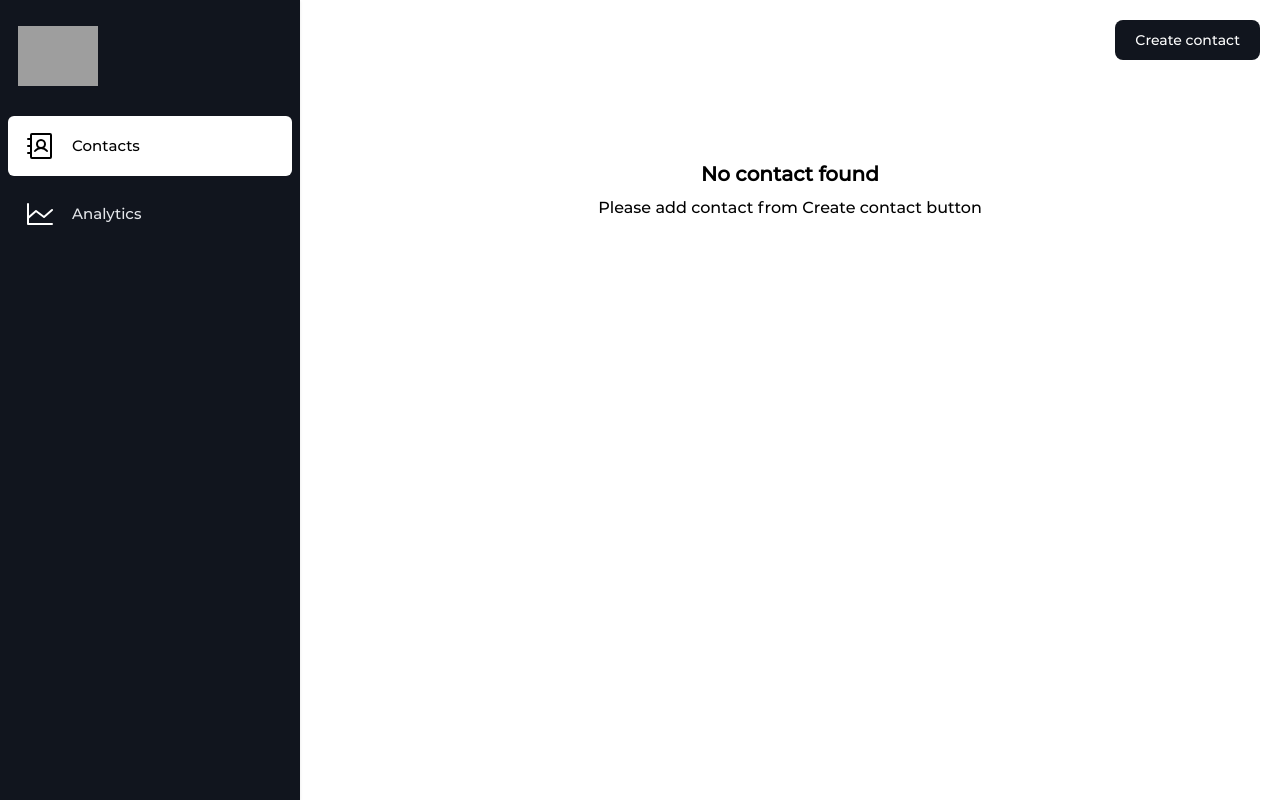
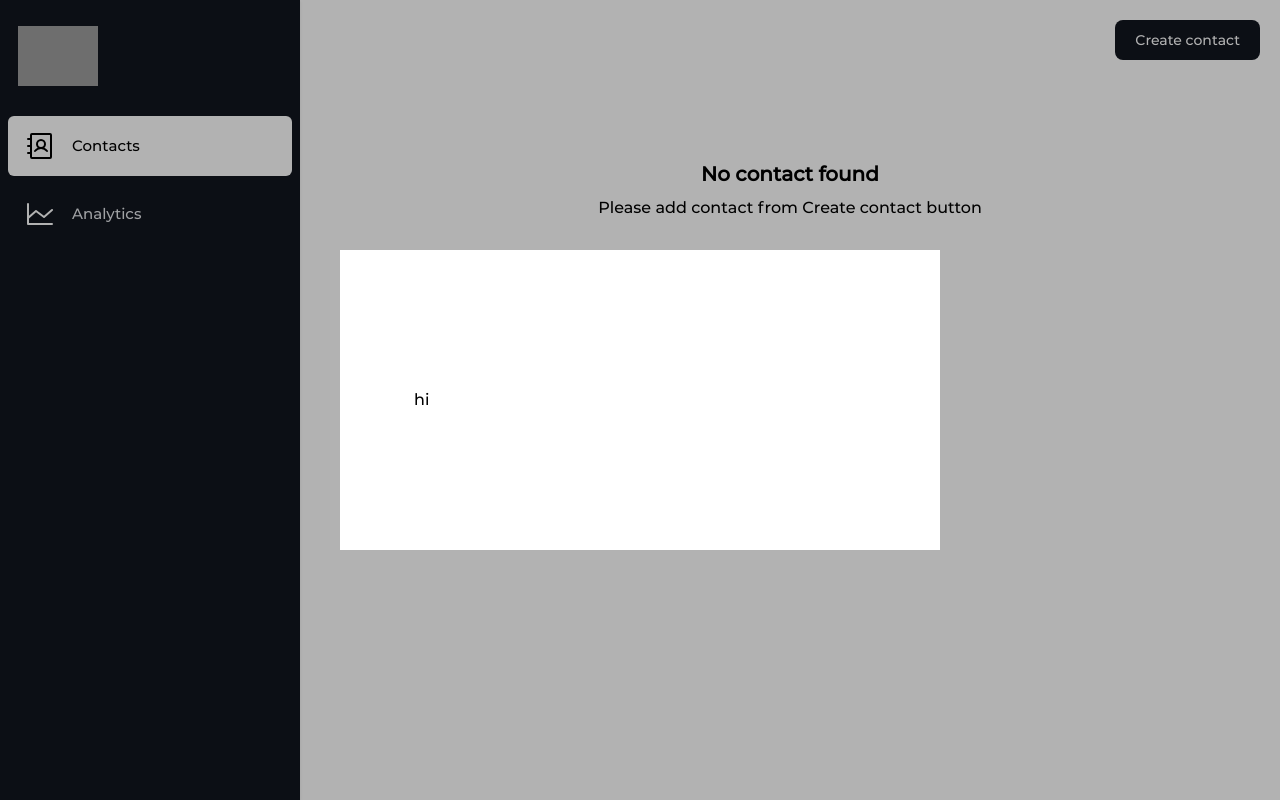
Before and after one commit to RonithPR16/taiyo-assignment, a React (Create React App) app: page / in a window 1280 px wide. Both pictures are taken after a click on the button "Create contact". Built offline with nearby package versions, Linux system fonts and the light colour scheme; grey boxes are pictures that could not be loaded.

Commit message:
Added custom modal

```diff
--- a/public/index.html
+++ b/public/index.html
@@ -29,6 +29,7 @@
   <body>
     <noscript>You need to enable JavaScript to run this app.</noscript>
     <div id="root"></div>
+    <div id="portal" ></div>
     <!--
       This HTML file is a template.
       If you open it directly in the browser, you will see an empty page.
--- /dev/null
+++ b/src/components/CustomModal.tsx
@@ -0,0 +1,81 @@
+import React, { useEffect, useState } from "react";
+import ReactDom from "react-dom";
+
+const CustomModal = ({
+    visible,
+    setVisible,
+    children,
+    blockClosing = false,
+}: {
+    visible: boolean;
+    setVisible: (value: boolean) => void;
+    children: React.ReactNode;
+    blockClosing?: boolean;
+}) => {
+    const [domReady, setDomReady] = useState(false);
+
+    useEffect(() => {
+        setDomReady(true);
+    }, []);
+
+    useEffect(() => {
+        if (!visible) return;
+        const keyDown = (event: KeyboardEvent) => {
+            if (event.key === "Escape" && !blockClosing) {
+                setVisible(false);
+            }
+        };
+        document.addEventListener("keydown", keyDown);
+        return () => {
+            document.removeEventListener("keydown", keyDown);
+        };
+    }, [visible, blockClosing]);
+
+    useEffect(() => {
+        if (visible) {
+            document.body.style.position = "fixed";
+            document.body.style.top = "0px";
+            document.body.style.width = "100%";
+        } else {
+            const scrollY = document.body.style.top;
+            document.body.style.position = "";
+            document.body.style.top = "";
+            window.scrollTo(0, parseInt(scrollY || "0") * -1);
+        }
+
+        return () => {
+            document.body.style.position = "";
+            document.body.style.top = "";
+            document.body.style.width = "";
+        };
+    }, [visible]);
+
+    if (!visible) return null;
+
+    return domReady
+        ? ReactDom.createPortal(
+            <>
+                <div
+                    className="fixed w-screen h-screen bg-black opacity-30 top-0  left-0 flex justify-center items-center z-[999]"
+                    onClick={() => {
+                        if (blockClosing) return;
+                        setVisible(false);
+                    }}
+                />
+                <div
+                    className='fixed top-[50%] left-[50%] -translate-y-1/2 -translate-x-1/2 bg-white p-[50px] z-[1000]'
+                    onClick={(e) => e.stopPropagation()}
+                >
+                    <div
+                        className='flex items-center lg:min-w-[500px] min-h-[200px] lg:max-w-[70vw] max-h-[70vh] bg-[var(--modal-background-color)] rounded-xl py-5 px-6'
+                    >
+                        {children}
+                    </div>
+                </div>
+            </>,
+            document.getElementById("portal")!
+        )
+        : null;
+};
+
+export default CustomModal;
--- a/src/index.css
+++ b/src/index.css
@@ -11,6 +11,7 @@
   --sidebar-bg-color:#11151e;
   --primary-button-color:#050708;
   --primary-button-hover-color:#11151e;
+  --modal-background-color: #FFF;
 }
 
 
--- a/src/view/ContactsManager/ContactsManager.tsx
+++ b/src/view/ContactsManager/ContactsManager.tsx
@@ -1,19 +1,30 @@
+import { useState } from 'react'
 import PrimaryButton from '../../components/PrimaryButton'
+import CustomModal from '../../components/CustomModal';
 
 type Props = {}
 
 function ContactsManager({ }: Props) {
+  const [showModal, setShowModal] = useState<boolean>(false);
+
+  const handleModelClose = () => {
+    setShowModal(!showModal)
+  }
   return (
     <div className='px-5 pt-5'>
       <div className='flex justify-end mb-5'>
-      <PrimaryButton label='Create contact' onClick={() => {
-        console.log('first')
-      }} />
+      <PrimaryButton label='Create contact' onClick={handleModelClose} />
       </div>
       <div className='h-full w-full flex flex-col p-20 items-center m-auto text-center gap-2'>
         <h1 className='font-bold text-xl'>No contact found</h1>
         <h2 className='font-medium'>Please add contact from Create contact button </h2>
       </div>
+
+      <CustomModal visible={showModal} setVisible={handleModelClose}>
+        <div className='bg-white'>
+          <h1>hi</h1>
+       </div>
+       </CustomModal>
     </div>
 
   )
```
